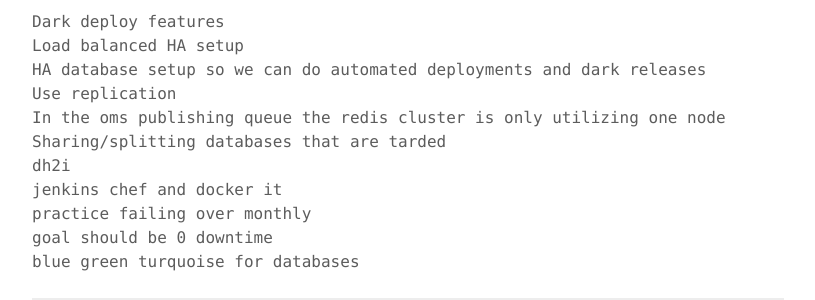
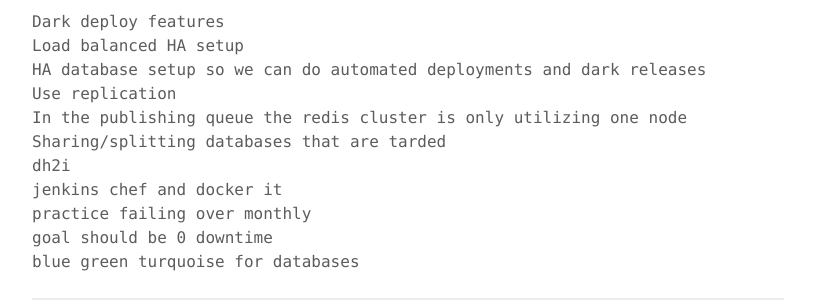
Before and after one commit to chrisevett/chrisevett.github.io, a Jekyll site: the page built from _posts/2016-09-22-takeaways-from-velocity.md, in a window 1280 px wide and 900 px high, scrolled down 3350 px. Shown: the part 198-498 px from the top of the window, without its empty margins (232-1047 px from the left). Built offline with Jekyll 4.4.1, drawn with Linux system fonts in a browser that asks for light colours; comment, search, counter and statistics services are not loaded.

Commit message:
update posts

```diff
--- a/_posts/2016-09-22-takeaways-from-velocity.md
+++ b/_posts/2016-09-22-takeaways-from-velocity.md
@@ -116,7 +116,7 @@
 Load balanced HA setup
 HA database setup so we can do automated deployments and dark releases
 Use replication
-In the oms publishing queue the redis cluster is only utilizing one node
+In the publishing queue the redis cluster is only utilizing one node
 Sharing/splitting databases that are tarded
 dh2i
 jenkins chef and docker it
```
Also changed, not shown: _posts/2016-09-18-docker-and-octopus-windows-2016.md (deleted, +0 -12 lines).
